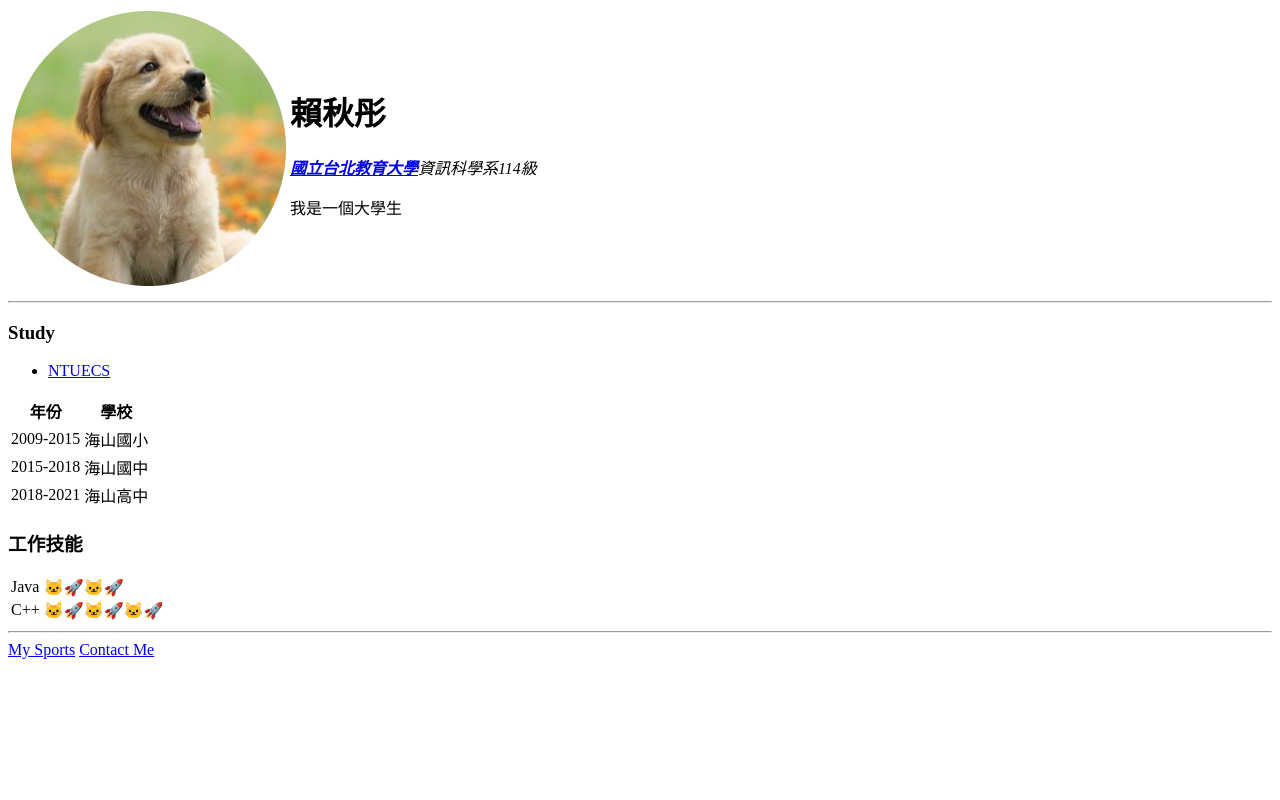
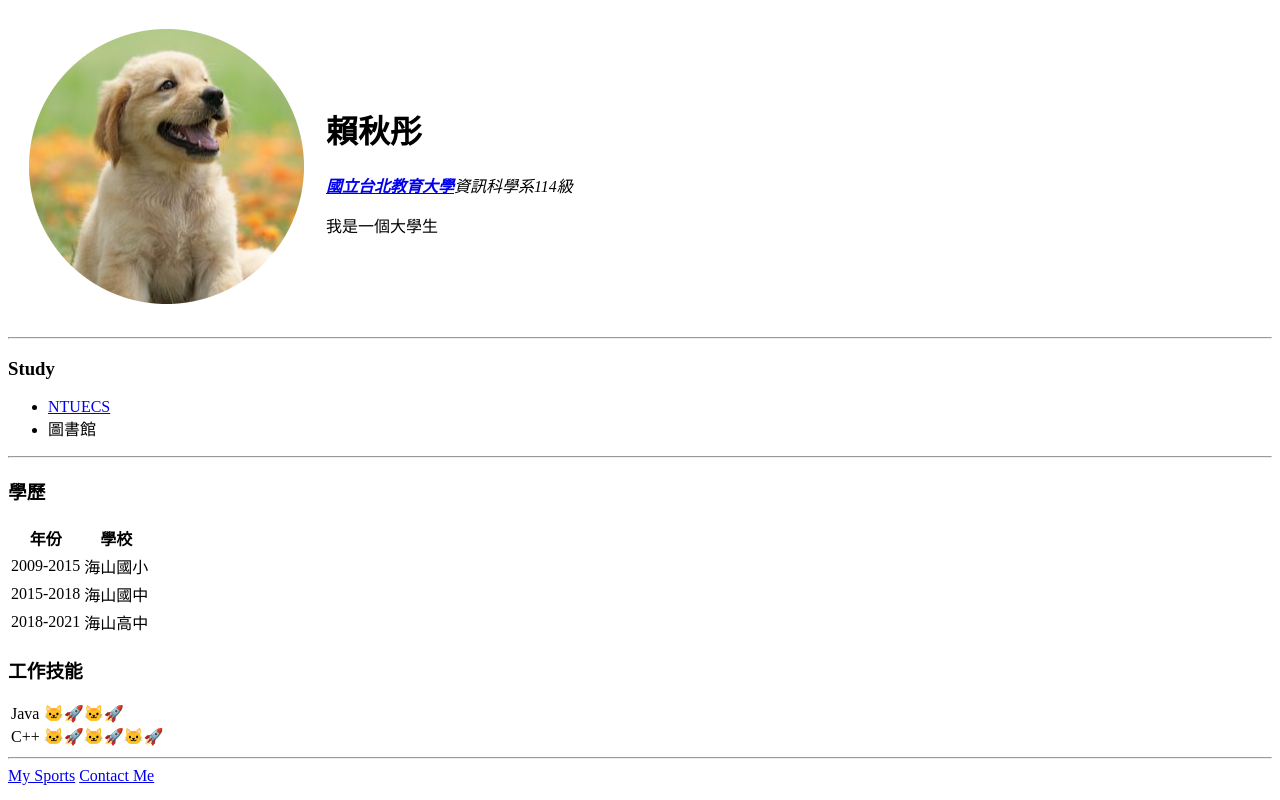
Before and after one commit to 111016017/2022cv, a plain HTML site: page index.html in a window 1280 px wide. Drawn offline with Linux system fonts and the light colour scheme.

Commit message:
Add files via upload

```diff
--- a/index.html
+++ b/index.html
@@ -8,7 +8,7 @@
     <title>Lai's Personal Site</title>
 </head>
 <body>
-    <table callspacing="20">
+    <table cellspacing="20">
            <tr>
             <td><img src="images/puppy.png" ></td>
             <td><h1>賴秋彤</h1>
@@ -21,7 +21,10 @@
     <h3>Study</h3>
     <ul>
         <li><a href="https://csntue.ntue.edu.tw/">NTUECS</a></li>
+        <li>圖書館</li>
     </ul>
+    <hr>
+    <h3>學歷</h3>
     <table>
         <thead>
             <tr>
```
Also changed, not shown: contact.html (+1 -1 lines).
